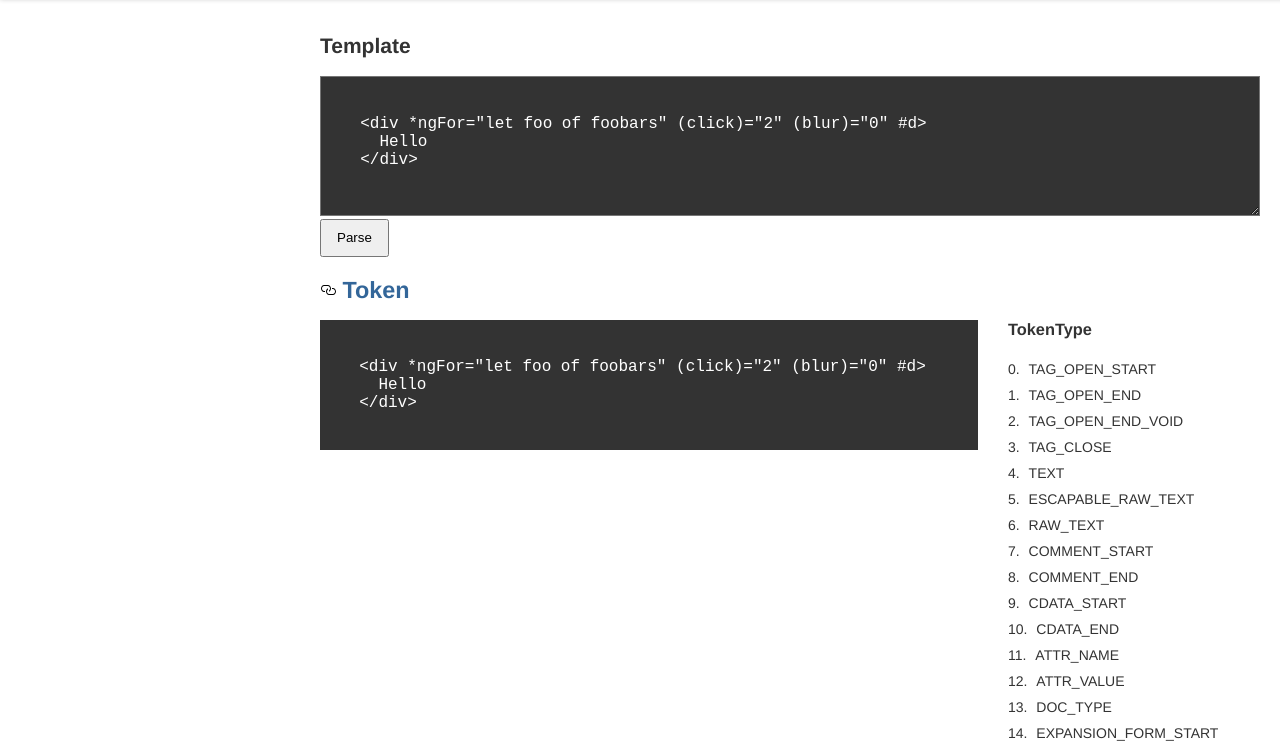
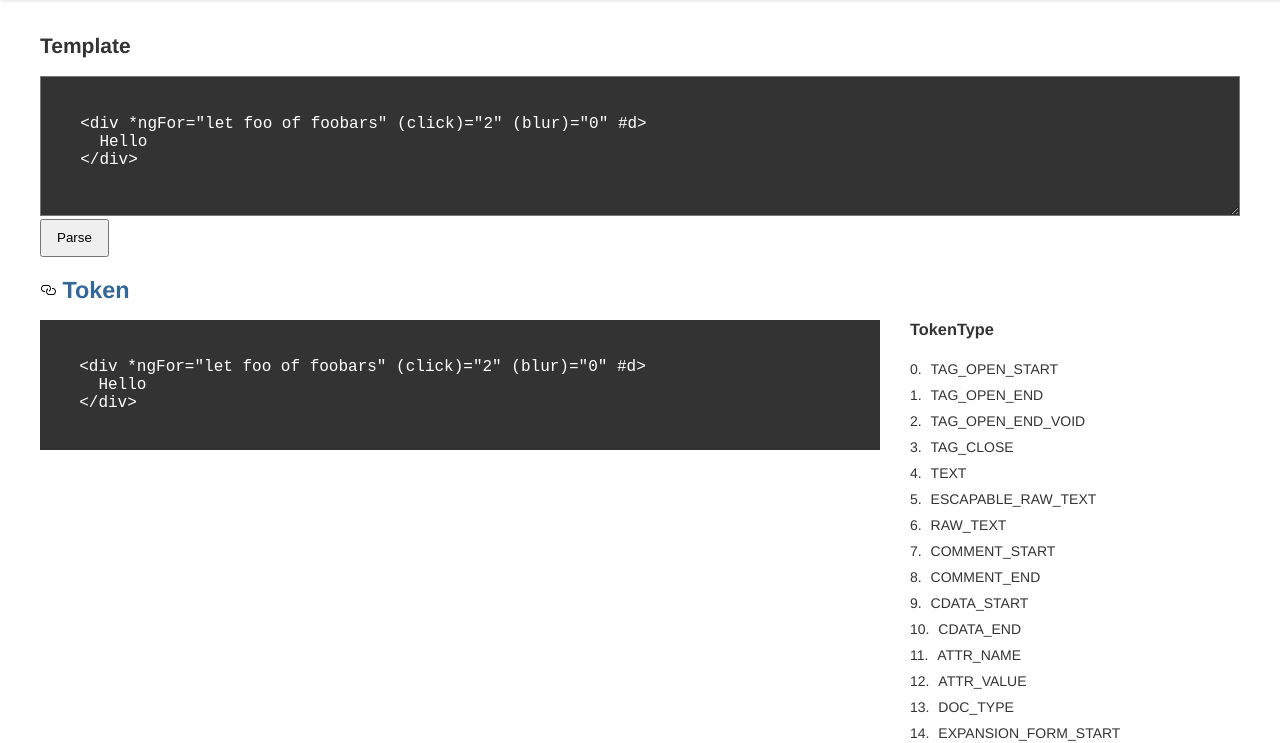
Before and after one commit to alexzuza/enjoy-ng-parser, a plain HTML site: page index.html in a window 1280 px wide. Shown: the part 63-806 px from the top of the page. Drawn offline with Linux system fonts and the light colour scheme.

Commit message:
Fix markup

```diff
--- a/main.css
+++ b/main.css
@@ -7,7 +7,7 @@ body {
     -webkit-font-smoothing: antialiased;
 }
 .container {
-    margin: 0 20px 0 320px;
+    margin: 0 40px;
     padding-top: 80px;
 }
 
```
